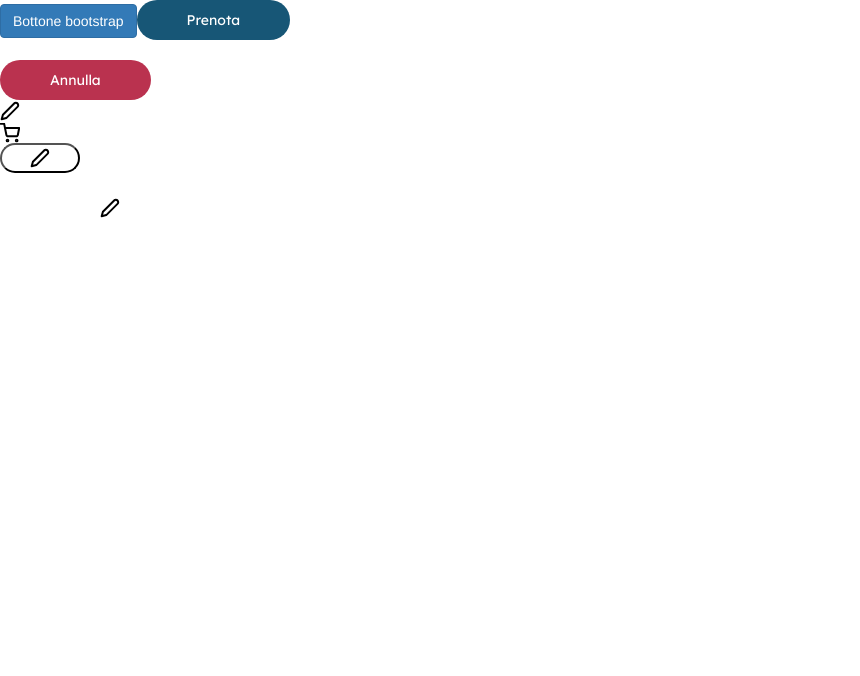
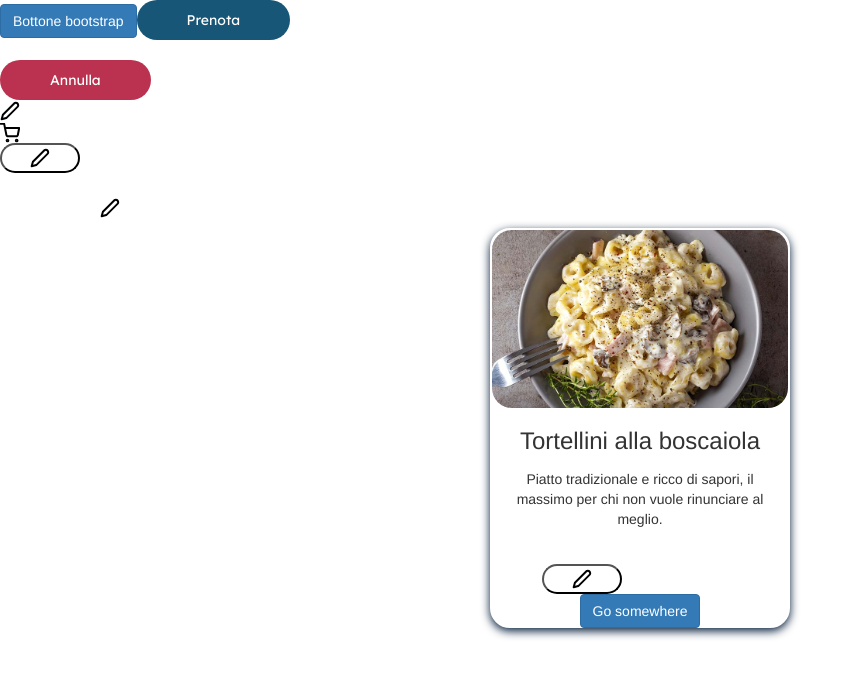
Before and after one commit to FilippoIlluminati/BiteBox.Frontend, an Angular app: page / in a window 1280 px wide. Shown: the top 676 px of the page, without its empty margins (0-860 px from the left). Built offline with nearby package versions, Linux system fonts and the light colour scheme.

Commit message:
Implement devextreme library

```diff
--- a/package.json
+++ b/package.json
@@ -21,6 +21,9 @@
     "@angular/router": "^16.2.0",
     "boostrap": "^2.0.0",
     "bootstrap": "^3.4.1",
+    "devextreme": "23.1.5",
+    "devextreme-angular": "23.1.5",
+    "devextreme-schematics": "^1.6.0",
     "react-bootstrap": "^2.10.2",
     "rxjs": "~7.8.0",
     "tslib": "^2.3.0",
--- a/src/app/app.component.html
+++ b/src/app/app.component.html
@@ -23,3 +23,5 @@
 <br>
 
 <app-edit-popup></app-edit-popup>
+
+<app-card> </app-card>
--- a/src/app/card/card.component.html
+++ b/src/app/card/card.component.html
@@ -4,8 +4,11 @@
   <div class="card-body text-center ">
     <h3 class="card-title"> Tortellini alla boscaiola</h3>
     <p class="card-text" style="padding: 5px;">Piatto tradizionale e ricco di sapori, il massimo per chi non vuole rinunciare al meglio. <br><br></p>
-    <a href="#" class="btn btn-primary">Go somewhere></a>
-    <a href="#" class="btn btn-primary">Go somewhere</a>
 
+    <div style="padding-left: 50px;">
+          <app-button-edit > </app-button-edit>
+    </div>
+    <div >
+       <a href="#" class="btn btn-primary">Go somewhere</a></div>
   </div>
 </div>
```
